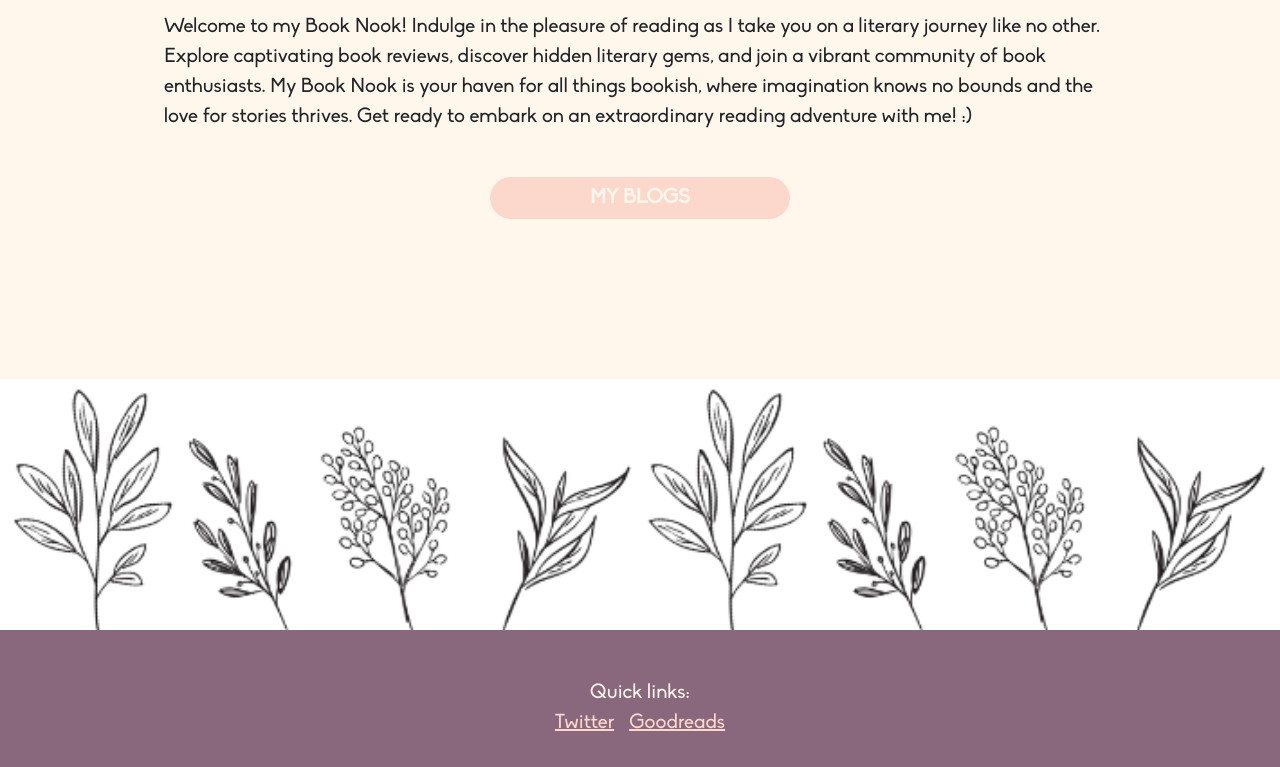
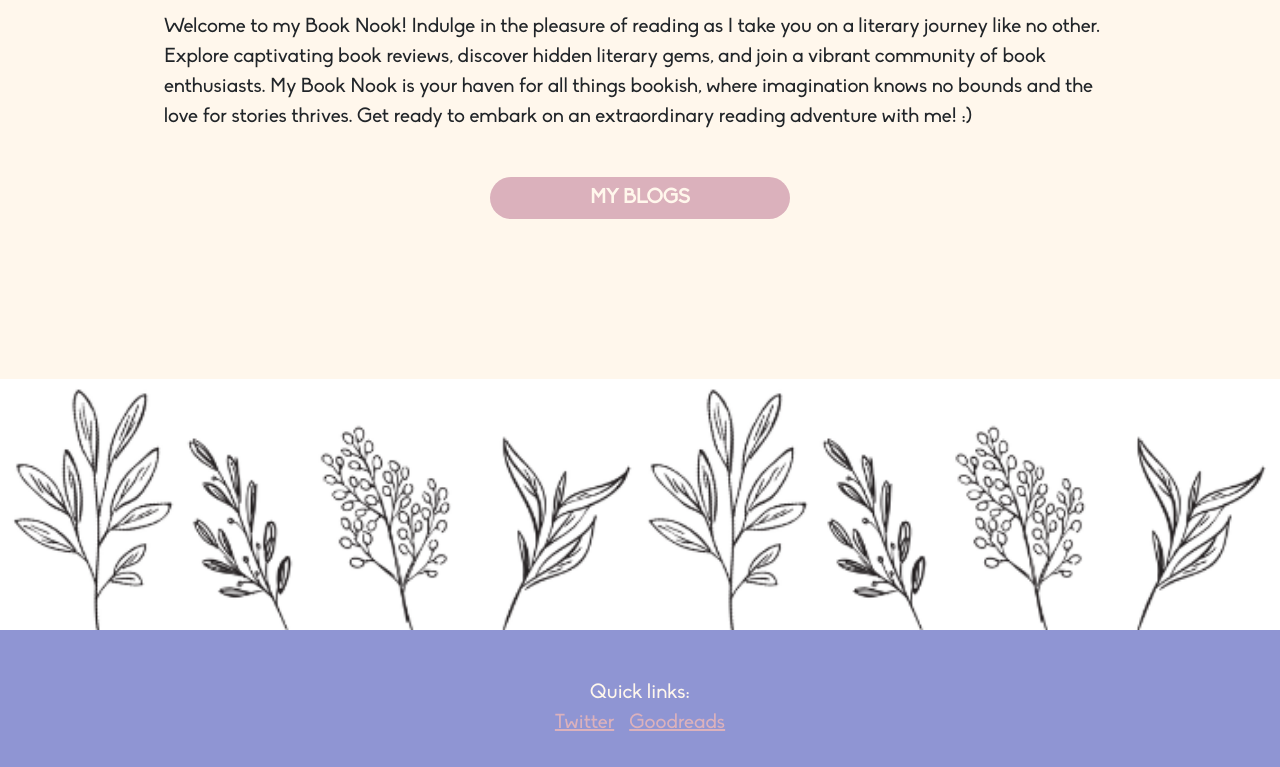
Before and after one commit to coffeyjr/PJ-s-Book-Nook, an Eleventy site: page src/index.njk in a window 1280 px wide. Shown: the part 534-1301 px from the top of the page. Built offline with nearby package versions, Linux system fonts and the light colour scheme; Eleventy itself is replaced by a stand-in of ours; files that its build step writes are made by us from their sources; what markdown-it-attrs would draw is missing.

Commit message:
Color updates

```diff
--- a/package.json
+++ b/package.json
@@ -1,7 +1,6 @@
 {
   "name": "!!-parker-jo-blog",
   "version": "1.0.0",
-  "description": "",
   "main": "index.js",
   "scripts": {
     "start": "eleventy --serve",
@@ -17,5 +16,6 @@
   "dependencies": {
     "markdown-it": "^13.0.1",
     "markdown-it-attrs": "^4.1.6"
-  }
+  },
+  "description": ""
 }
--- a/src/style.css
+++ b/src/style.css
@@ -4,9 +4,9 @@
 
     /* Site Color Scheme */
 
-    --clr-primary: #89687D;
+    --clr-primary: #8F95D3;
     --clr-secondary: #FFF7EC;
-    --clr-accent: #FCD8CC;
+    --clr-accent: #DBB1BC;
 
 }
 
```
Also changed, not shown: 1 other file.
